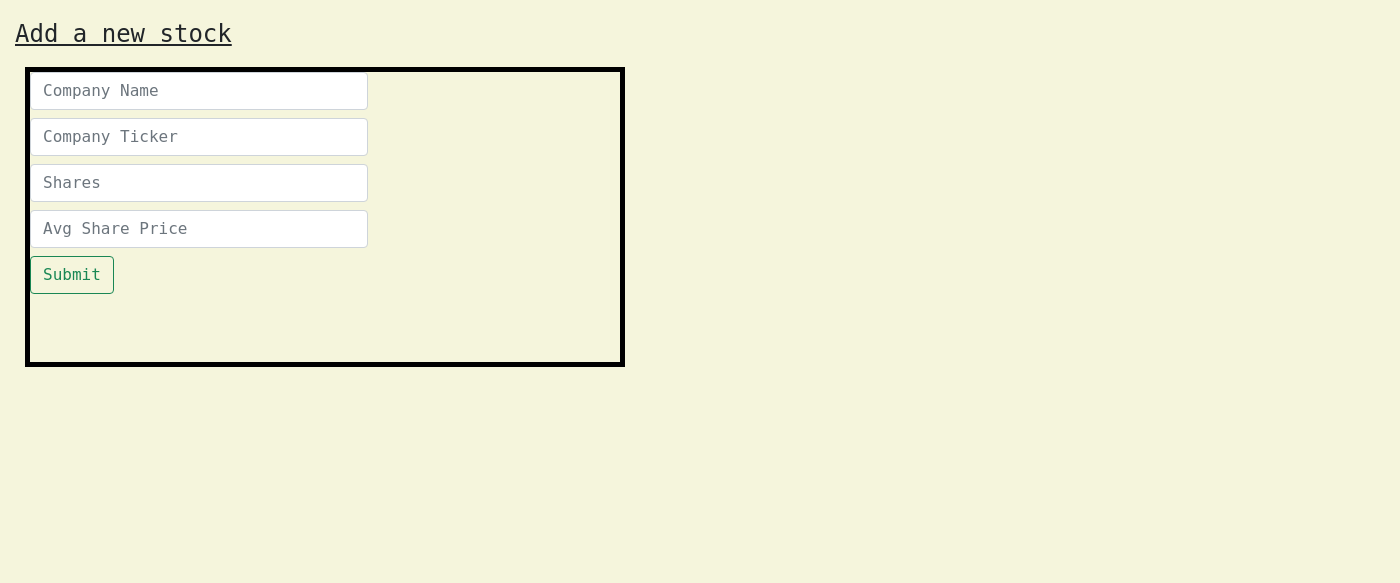
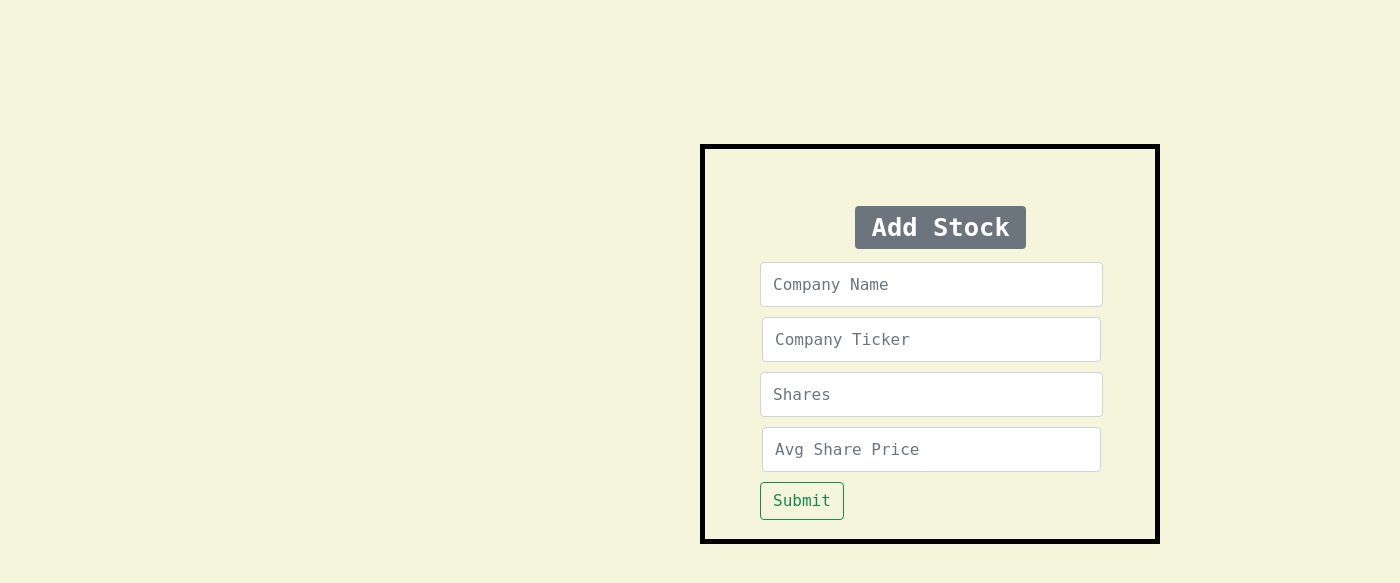
Before and after one commit to Dthakkar18/Stock-Pocket, a Django app: page /people/5/add/ in a window 1400 px wide. Shown: the part 56-639 px from the top of the page. Run offline with Django 3.2, Linux system fonts and the light colour scheme; a user stored in the database is signed in.

Commit message:
Update
- adjusted the location of the form
- see how I want it to look

```diff
--- a/people/templates/people/stock_add.html
+++ b/people/templates/people/stock_add.html
@@ -24,24 +24,30 @@
 
     h1{
         position: relative;
-        font-size: 24px;
-        top: 20px;
-        left: 15px;
+        font-size: 34px;
+        top: 50px;
+        left: 145px;
         font-family: monospace;
+        padding: 5px;
     }
     form{
         position: relative;
         font-size: 20px;
         font-family: monospace;
-        top: 30px;
-        left: 25px;
+        top: 50px;
+        left: 55px;
         width: 600px;
         height: 300px;
-        border: 5px solid black;
+
     }
 
-    button{
-
+    #all{
+        position: absolute;
+        left: 700px;
+        top: 200px;
+        width: 460px;
+        height: 400px;
+        border: 5px solid black;
     }
 
     </style>
@@ -52,32 +58,34 @@
             {% include "people/navbar2.html" %}
         </div>
 
-        <h1><u>Add a new stock</u></h1>
+        <div id="all">
+            <h1><span class="badge bg-secondary">Add Stock</span></h1>
+
             <div id="form">
                 <form method="post">
                     {% csrf_token %}
                     <div id="inputContent">
                         <div class="row g-3">
                             <div class="col-sm-7">
-                            <input type="text" class="form-control" name="name" placeholder="Company Name">
+                                <input type="text" class="form-control" name="name" placeholder="Company Name" style="height: 45px;">
                             </div>
                         </div>
 
                         <div class="row g-3">
-                        <div class="col-sm-7" style="padding: 8px;">
-                            <input type="text" class="form-control" name="ticker" placeholder="Company Ticker">
+                            <div class="col-sm-7" style="padding: 10px;">
+                                <input type="text" class="form-control" name="ticker" placeholder="Company Ticker" style="height: 45px;">
                             </div>
                         </div>
 
                         <div class="row g-3">
                             <div class="col-sm-7">
-                            <input type="number" class="form-control" name="shares" placeholder="Shares" step="0.000000001">
+                                <input type="number" class="form-control" name="shares" placeholder="Shares" step="0.000000001" style="height: 45px;">
                             </div>
                         </div>
 
                         <div class="row g-3">
-                        <div class="col-sm-7" style="padding: 8px;">
-                            <input type="number" class="form-control" name="avgPrice" placeholder="Avg Share Price" step="0.0001">
+                            <div class="col-sm-7" style="padding: 10px;">
+                                <input type="number" class="form-control" name="avgPrice" placeholder="Avg Share Price" step="0.0001" style="height: 45px;">
                             </div>
                         </div>
                     </div>
@@ -86,7 +94,7 @@
 
                 </form>
             </div>
-
+        </div>
         <!-- Option 1: Bootstrap Bundle with Popper -->
         <script src="https://cdn.jsdelivr.net/npm/bootstrap@5.1.3/dist/js/bootstrap.bundle.min.js" integrity="sha384-ka7Sk0Gln4gmtz2MlQnikT1wXgYsOg+OMhuP+IlRH9sENBO0LRn5q+8nbTov4+1p" crossorigin="anonymous"></script>
 
```
Lines whose indentation alone changed are shown as unchanged.
